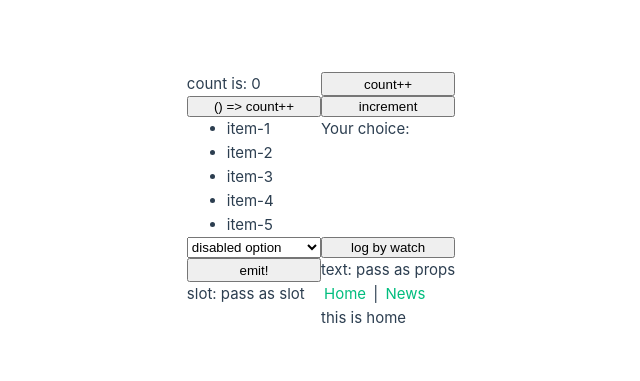
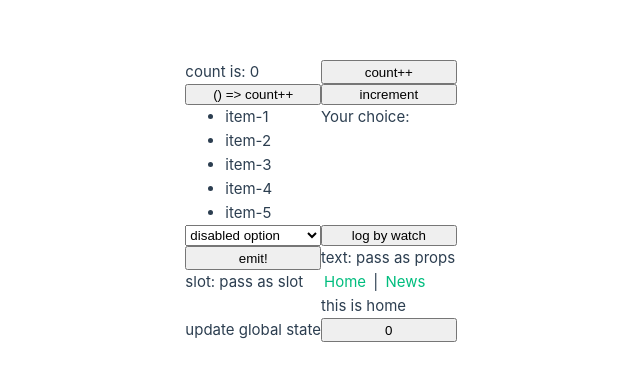
Before and after one commit to kitta65/poc-vue, a Vue app: page / in a window 1280 px wide. Shown: the part 199-580 px from the top of the page, without its empty margins (319-959 px from the left). Built offline with nearby package versions, Linux system fonts and the light colour scheme; the HTML template or start-up script is replaced by a standard one.

Commit message:
add State.vue

```diff
--- a/src/App.vue
+++ b/src/App.vue
@@ -6,6 +6,7 @@ import Form from "./components/Form.vue";
 import Watch from "./components/Watch.vue";
 import Property from "./components/Property.vue";
 import Routing from "./components/Routing.vue";
+import State from "./components/State.vue";
 </script>
 
 <template>
@@ -18,6 +19,7 @@ import Routing from "./components/Routing.vue";
   <div>
     <Routing />
   </div>
+  <State />
 </template>
 
 <style scoped>
--- /dev/null
+++ b/src/components/State.vue
@@ -0,0 +1,11 @@
+<script setup lang="ts">
+import { simpleGlobalState } from "@/stores/state";
+</script>
+
+<template>
+  <p>update global state</p>
+  <!-- call function explicitly (do not remove `()`) -->
+  <button @click="simpleGlobalState.increment()">
+    {{ simpleGlobalState.value }}
+  </button>
+</template>
--- /dev/null
+++ b/src/stores/state.ts
@@ -0,0 +1,19 @@
+import { ref, computed, reactive } from "vue";
+import { defineStore } from "pinia";
+
+export const simpleGlobalState = reactive({
+  value: 0,
+  increment() {
+    this.value++;
+  },
+});
+
+export const useCounterStore = defineStore("counter", () => {
+  const count = ref(0);
+  const doubleCount = computed(() => count.value * 2);
+  function increment() {
+    count.value++;
+  }
+
+  return { count, doubleCount, increment };
+});
```
Also changed, not shown: src/stores/counter.ts (deleted, +0 -12 lines).
